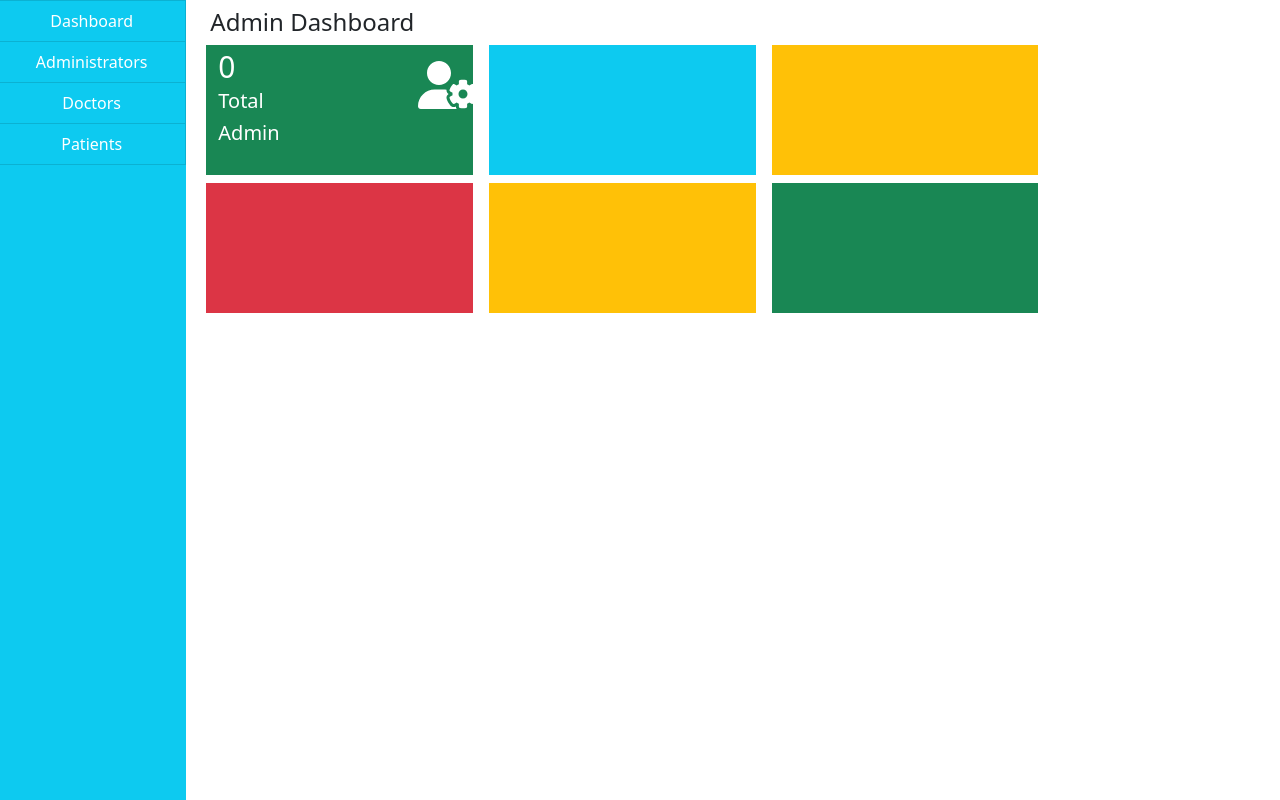
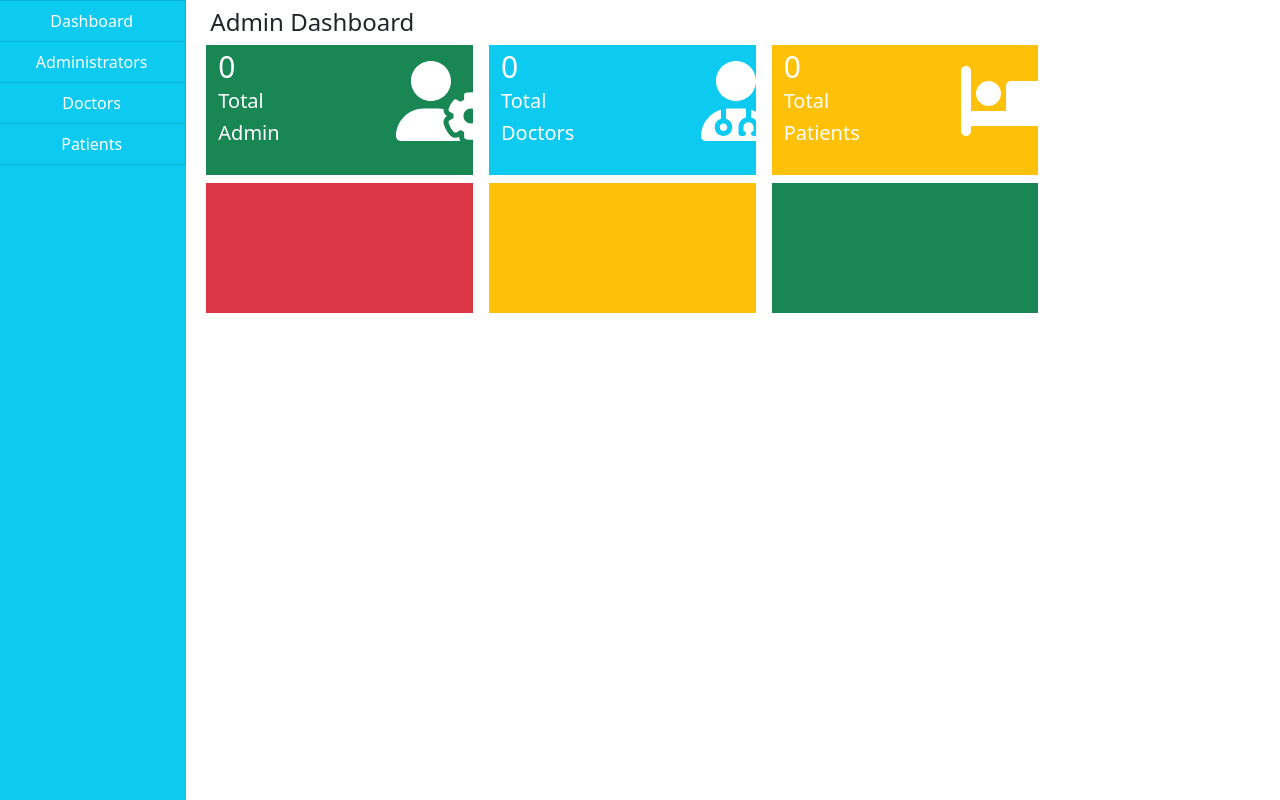
Before and after one commit to Pingkon/HMS-PHP, a PHP site: page /admin/index.php in a window 1280 px wide. Shown: the part 56-856 px from the top of the page. Run offline with PHP 8.4, Linux system fonts and the light colour scheme; some libraries are stand-ins or nearby versions.

Commit message:
admin dashboard updates

```diff
--- a/admin/index.php
+++ b/admin/index.php
@@ -35,24 +35,46 @@ session_start();
                         <div class="col-md-3 bg-success mx-2" style="height: 130px;">
                             <div class="col-md-12">
                                 <div class="row">
-                                    <div class="col-md-9">
+                                    <div class="col-md-8">
                                         <h5 class="my-1 text-white" style="font-size: 30px;">0</h5>
                                         <h5 class="text-white">Total</h5>
                                         <h5 class="text-white">Admin</h5>
                                     </div>
-                                    <div class="col-md-3">
-                                    <i class="fa-solid fa-user-gear fa-3x my-3" style="color: white;"></i>
+                                    <div class="col-md-4">
+                                    <i class="fa-solid fa-user-gear fa-5x my-3" style="color: white;"></i>
                                     </div>
                                 </div>
                             </div>
                         </div>
 
                         <div class="col-md-3 bg-info mx-2" style="height: 130px;">
-
+                            <div class="col-md-12">
+                                <div class="row">
+                                    <div class="col-md-9">
+                                            <h5 class="my-1 text-white" style="font-size: 30px;">0</h5>
+                                            <h5 class="text-white">Total</h5>
+                                            <h5 class="text-white">Doctors</h5>
+                                    </div>
+                                    <div class="col-md-3">
+                                        <i class="fa-solid fa-user-doctor fa-5x my-3" style="color: white;"></i>
+                                    </div>
+                                </div>
+                            </div>
                         </div>
 
                         <div class="col-md-3 bg-warning mx-2" style="height: 130px;">
-
+                            <div class="col-md-12">
+                                <div class="row">
+                                    <div class="col-md-8">
+                                            <h5 class="my-1 text-white" style="font-size: 30px;">0</h5>
+                                            <h5 class="text-white">Total</h5>
+                                            <h5 class="text-white">Patients</h5>
+                                    </div>
+                                    <div class="col-md-4">
+                                        <i class="fa-solid fa-bed fa-5x my-3" style="color: white;"></i>
+                                    </div>
+                                </div>
+                            </div>
                         </div>
 
                         <div class="col-md-3 bg-danger mx-2 my-2" style="height: 130px;">
```
